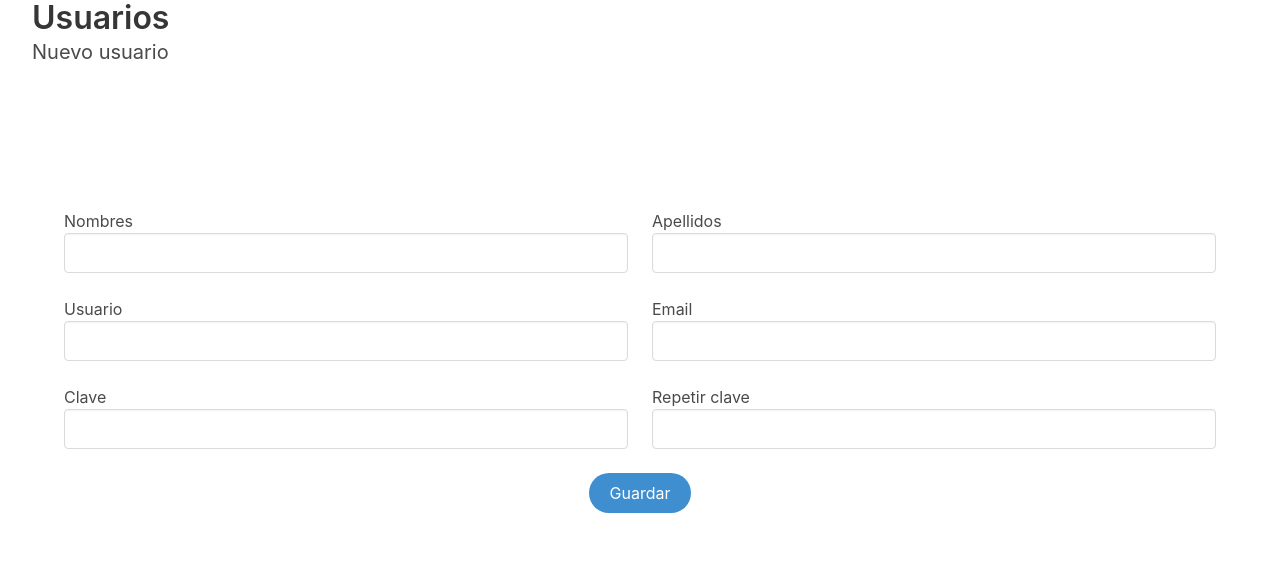
After one commit to jfc1219/JF-Inventories, a PHP site: template vistas/user_new.php in a window 1280 px wide. The commit adds this page. Shown: the top 576 px of the page. Run offline with PHP 8.4, Linux system fonts and the light colour scheme; the template is opened without the code that fills it, so the values that code supplies are empty.

Commit message:
The user tab views are created and the class user_new and user_save are coded

```diff
--- a/inc/navbar.php
+++ b/inc/navbar.php
@@ -18,9 +18,9 @@
         <a class="navbar-link">Usuarios</a>
 
         <div class="navbar-dropdown">
-          <a class="navbar-item">Nuevo</a>
-          <a class="navbar-item">Lista</a>
-          <a class="navbar-item">Buscar</a>
+          <a class="navbar-item" href="index.php?vista=user_new">Nuevo</a>
+          <a class="navbar-item" href="index.php?vista=user_list">Lista</a>
+          <a class="navbar-item" href="index.php?vista=user_seaarch">Buscar</a>
         </div>
       </div>
 
--- /dev/null
+++ b/vistas/user_list.php
@@ -0,0 +1 @@
+Lista usuarios
--- /dev/null
+++ b/vistas/user_new.php
@@ -0,0 +1,56 @@
+<div class="container is-fluid mb-6">
+	<h1 class="title">Usuarios</h1>
+	<h2 class="subtitle">Nuevo usuario</h2>
+</div>
+<div class="container pb-6 pt-6">
+
+	<div class="form-rest mb-6 mt-6"></div>
+
+	<form action="./php/user_save.php" method="POST" class="FormularioAjax" autocomplete="off" >
+		<div class="columns">
+		  	<div class="column">
+		    	<div class="control">
+					<label>Nombres</label>
+				  	<input class="input" type="text" name="usuario_nombre" pattern="[a-zA-ZáéíóúÁÉÍÓÚñÑ ]{3,40}" maxlength="40" required >
+				</div>
+		  	</div>
+		  	<div class="column">
+		    	<div class="control">
+					<label>Apellidos</label>
+				  	<input class="input" type="text" name="usuario_apellido" pattern="[a-zA-ZáéíóúÁÉÍÓÚñÑ ]{3,40}" maxlength="40" required >
+				</div>
+		  	</div>
+		</div>
+		<div class="columns">
+		  	<div class="column">
+		    	<div class="control">
+					<label>Usuario</label>
+				  	<input class="input" type="text" name="usuario_usuario" pattern="[a-zA-Z0-9]{4,20}" maxlength="20" required >
+				</div>
+		  	</div>
+		  	<div class="column">
+		    	<div class="control">
+					<label>Email</label>
+				  	<input class="input" type="email" name="usuario_email" maxlength="70" >
+				</div>
+		  	</div>
+		</div>
+		<div class="columns">
+		  	<div class="column">
+		    	<div class="control">
+					<label>Clave</label>
+				  	<input class="input" type="password" name="usuario_clave_1" pattern="[a-zA-Z0-9$@.-]{7,100}" maxlength="100" required >
+				</div>
+		  	</div>
+		  	<div class="column">
+		    	<div class="control">
+					<label>Repetir clave</label>
+				  	<input class="input" type="password" name="usuario_clave_2" pattern="[a-zA-Z0-9$@.-]{7,100}" maxlength="100" required >
+				</div>
+		  	</div>
+		</div>
+		<p class="has-text-centered">
+			<button type="submit" class="button is-info is-rounded">Guardar</button>
+		</p>
+	</form>
+</div>
--- /dev/null
+++ b/vistas/user_seaarch.php
@@ -0,0 +1 @@
+Buscar usuario
--- /dev/null
+++ b/vistas/user_update.php
@@ -0,0 +1 @@
+Actualizar usuario
```
Also changed, not shown: php/user_save.php (added, +23 -0 lines).
